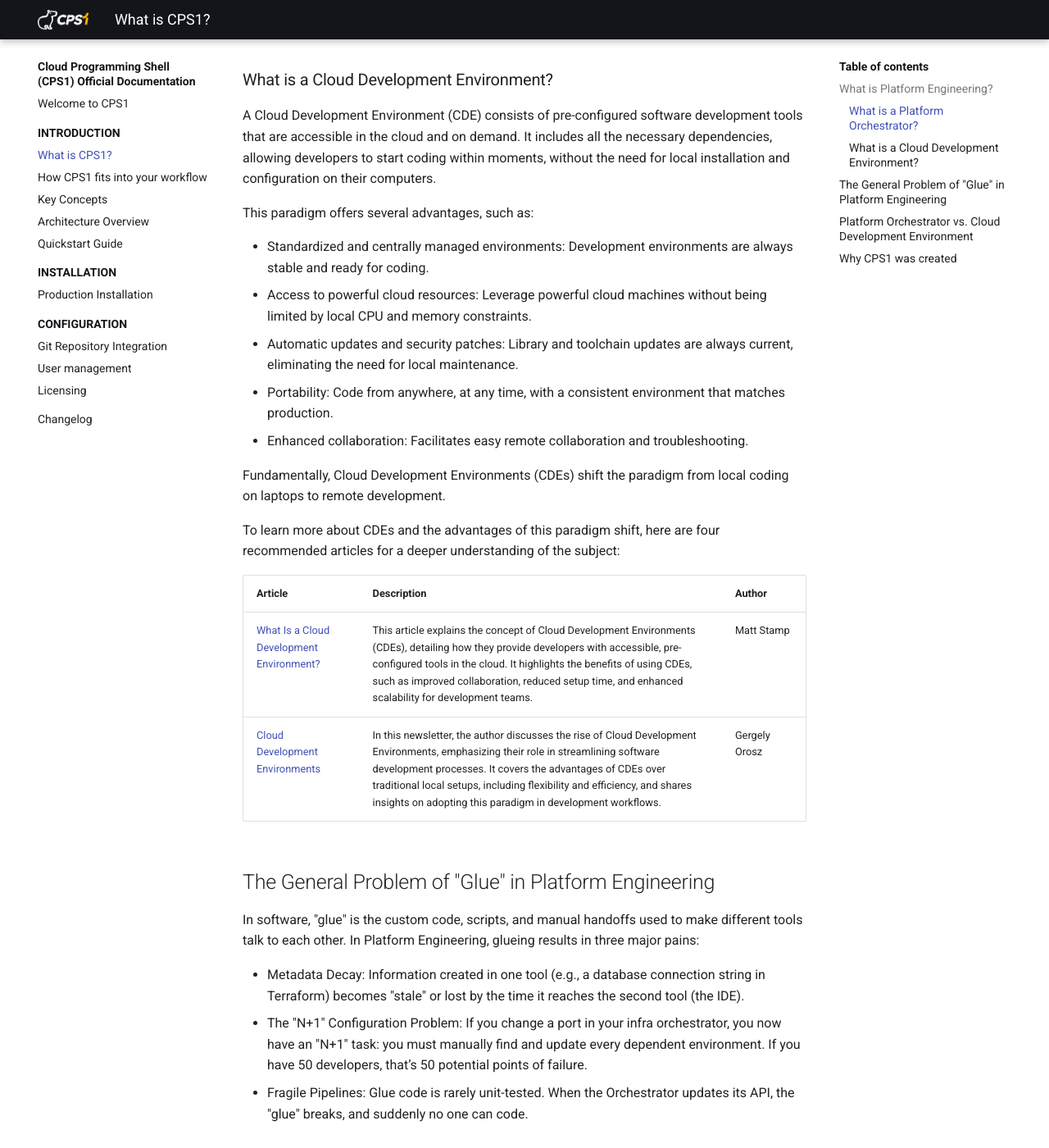
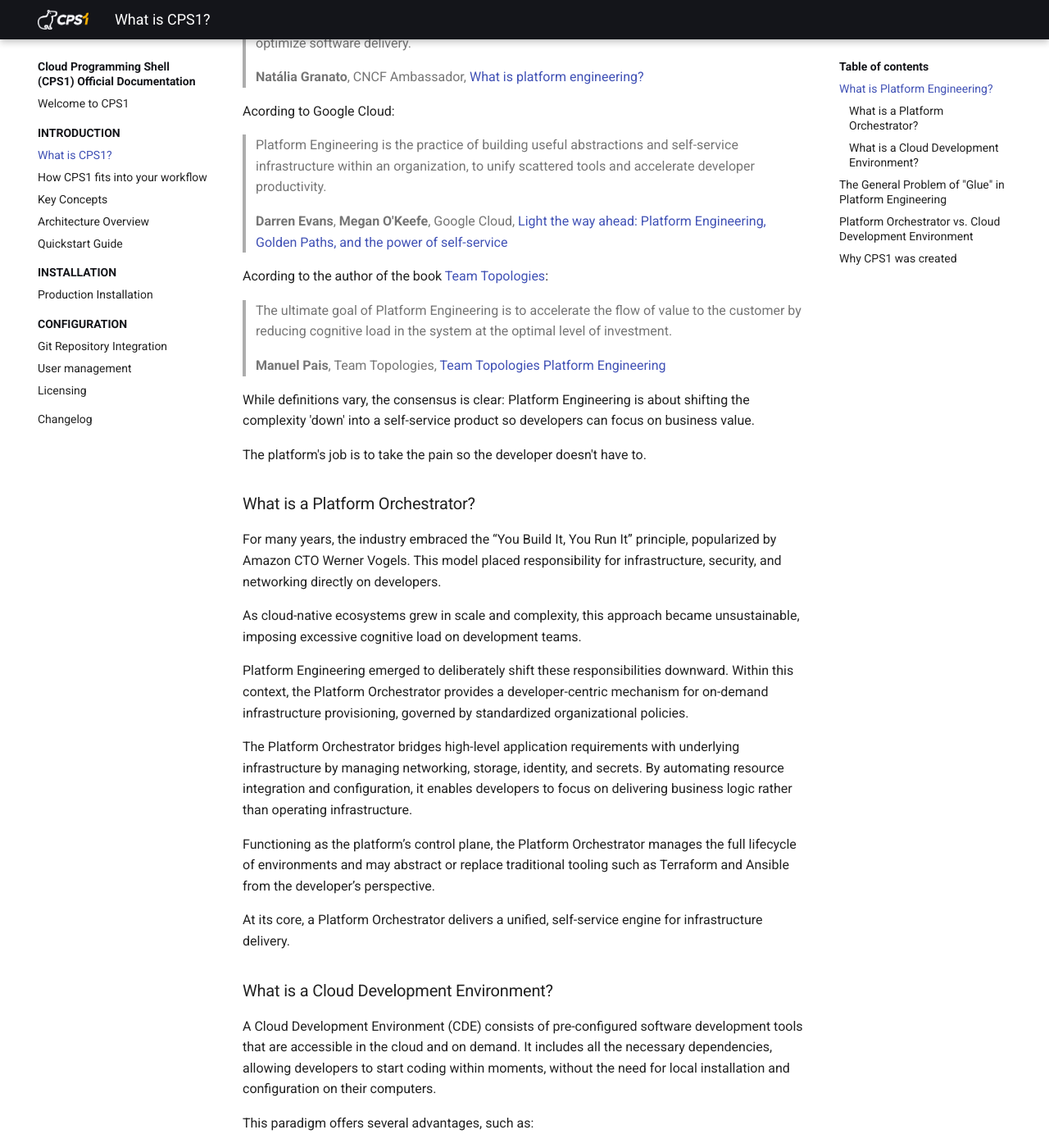
Before and after one commit to cps-1/docs, an MkDocs documentation site: the page built from docs/what-is-cps1.md, in a window 1280 px wide and 1400 px high, scrolled down 695 px. Shown: the whole window at 82% size. Built offline with MkDocs 1.6.1 and Material for MkDocs 9.7.7, drawn with Linux system fonts in a browser that asks for light colours; the version menu is left out; some of the changed text lies outside the part shown.

Commit message:
finalizing What is and Key concepts

```diff
--- a/docs/what-is-cps1.md
+++ b/docs/what-is-cps1.md
@@ -4,20 +4,49 @@
 
 CPS1 bridges the gap between Platform Engineering and Developer Experience by unifying infrastructure provisioning and remote development into a single, self-service flow.
 
-Cloud Programming Shell (CPS1) is a self-hosted solution deployed on your Kubernetes cluster, enhancing development workflows with an intuitive templating engine that automates the provisioning of ephemeral development environments.
+It's a self-hosted solution deployed on your Kubernetes cluster, enhancing development workflows with an intuitive orchestration engine that automates the provisioning of development environments.
 
-Platform engineers can easily customize and extend CPS1, eliminate manual setup, and enforce consistency in ephemeral environments, while offering developers self-service and the flexibility they need.
+Platform engineers can easily customize and extend CPS1, eliminate manual setup, and enforce consistency development environments, while offering developers self-service and the flexibility they need.
 
 ## What is Platform Engineering?
 
-TODO
-Team topologies, time de plataforma,
+While Platform Engineering is an expansive field without a single industry-standard definition, its core principles are best understood through the perspectives of the experts and organizations shaping the discipline today.
 
-Falar de disciplinas como env mgmt e
+What is Platform Engineering according to CNCF:
+
+> The main goal of Platform Engineering is to improve the developer experience (DevEx) and optimize software delivery.
+>
+> **Natália Granato**, CNCF Ambassador, [What is platform engineering?](https://www.cncf.io/blog/2025/11/19/what-is-platform-engineering/)
+
+Acording to Google Cloud:
+
+> Platform Engineering is the practice of building useful abstractions and self-service infrastructure within an organization, to unify scattered tools and accelerate developer productivity.
+>
+> **Darren Evans**, **Megan O'Keefe**, Google Cloud, [Light the way ahead: Platform Engineering, Golden Paths, and the power of self-service](https://cloud.google.com/blog/products/application-development/golden-paths-for-engineering-execution-consistency)
+
+Acording to the author of the book [Team Topologies](https://teamtopologies.com):
+
+> The ultimate goal of Platform Engineering is to accelerate the flow of value to the customer by reducing cognitive load in the system at the optimal level of investment.
+>
+> **Manuel Pais**, Team Topologies, [Team Topologies Platform Engineering](https://teamtopologies.com/platform-engineering)
+
+While definitions vary, the consensus is clear: Platform Engineering is about shifting the complexity 'down' into a self-service product so developers can focus on business value.
+
+The platform's job is to take the pain so the developer doesn't have to.
 
 ### What is a Platform Orchestrator?
 
-TODO, Terraform ou GitOps tools, massdriver, etc
+For many years, the industry embraced the “You Build It, You Run It” principle, popularized by Amazon CTO Werner Vogels. This model placed responsibility for infrastructure, security, and networking directly on developers.
+
+As cloud-native ecosystems grew in scale and complexity, this approach became unsustainable, imposing excessive cognitive load on development teams.
+
+Platform Engineering emerged to deliberately shift these responsibilities downward. Within this context, the Platform Orchestrator provides a developer-centric mechanism for on-demand infrastructure provisioning, governed by standardized organizational policies.
+
+The Platform Orchestrator bridges high-level application requirements with underlying infrastructure by managing networking, storage, identity, and secrets. By automating resource integration and configuration, it enables developers to focus on delivering business logic rather than operating infrastructure.
+
+Functioning as the platform’s control plane, the Platform Orchestrator manages the full lifecycle of environments and may abstract or replace traditional tooling such as Terraform and Ansible from the developer’s perspective.
+
+At its core, a Platform Orchestrator delivers a unified, self-service engine for infrastructure delivery.
 
 ### What is a Cloud Development Environment?
 
@@ -44,29 +73,29 @@
 
 In software, "glue" is the custom code, scripts, and manual handoffs used to make different tools talk to each other. In Platform Engineering, glueing results in three major pains:
 
-* Metadata Decay: Information created in one tool (e.g., a database connection string in Terraform) becomes "stale" or lost by the time it reaches the second tool (the IDE).
-* The "N+1" Configuration Problem: If you change a port in your infra orchestrator, you now have an "N+1" task: you must manually find and update every dependent environment. If you have 50 developers, that’s 50 potential points of failure.
-* Fragile Pipelines: Glue code is rarely unit-tested. When the Orchestrator updates its API, the "glue" breaks, and suddenly no one can code.
+* Metadata decay: Information created in one tool (e.g., a database connection string in Terraform) becomes "stale" or lost by the time it reaches the second tool (the IDE).
+* The "N+1" configuration problem: If you change a port in your infra orchestrator, you now have an "N+1" task: you must manually find and update every dependent environment. If you have 50 developers, that’s 50 potential points of failure.
+* Fragile pipelines: Glue code is rarely unit-tested. When the Orchestrator updates its API, the "glue" breaks, and suddenly no one can code.
 
 ## Platform Orchestrator vs. Cloud Development Environment
 
-When you glue a Platform Orchestrator to a CDE, you encounter the "Cross-Configuration Gap."
+When you glue a Platform Orchestrator to a Cloud Development Environment, you encounter the "Cross-Configuration Gap."
 
 The Scenario: Your Orchestrator provisions a dynamic PostgreSQL instance for a developer's feature branch.
 
-The Problem: The Orchestrator might assign a random port (e.g., 5432 → 32145) or a dynamic internal DNS name.
+The Problem: The Orchestrator assign a dynamic internal DNS name.
 
 The Manual Bridge: The developer now has to manually copy-paste that connection string into their `.env` file or their VS Code settings inside the CDE (or even locally).
 
 Security Leaks: Because the tools are separate, developers often hard-code secrets or use "test1234" just to bypass the friction of the integration.
 
-In this model, the "Self-Service" dream dies because the developer is still stuck "configuring" instead of "coding."
+In this model, the self-service dream dies because the developer is still stuck "configuring" instead of "coding."
 
 ## Why CPS1 was created
 
 We believe that, given the complexity and other characteristics of modern systems, development must take place on a managed cloud infrastructure with automation, rather than locally on each contributor's laptop.
 
-This change is essential to increasing software development and delivery capabilities by 10x while maintaining quality and consistency, all without increasing the number of people involved.
+This change is essential to increasing software development and delivery capabilities while maintaining quality and consistency, all without increasing the number of people involved.
 
 To achieve the results of our vision, we believe changing the paradigm and moving away from local development environments is the best path forward.
 
```
Also changed, not shown: docs/key-concepts.md (+13 -9 lines).
